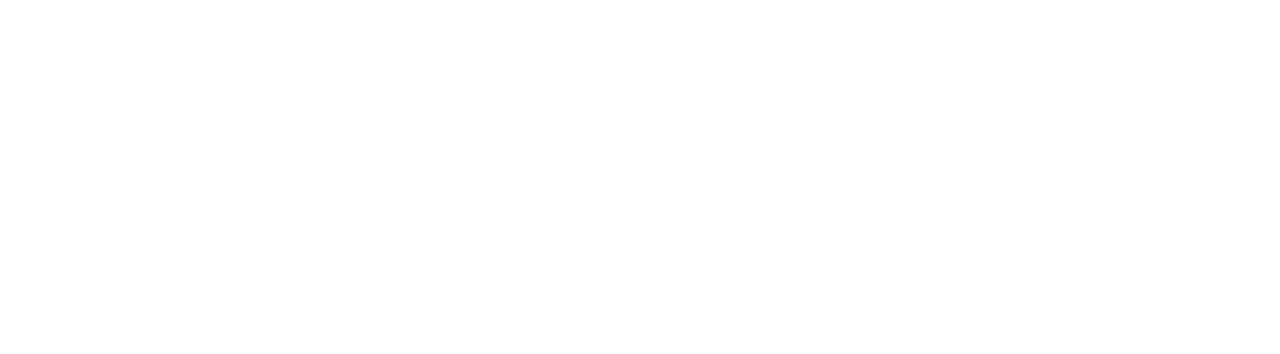
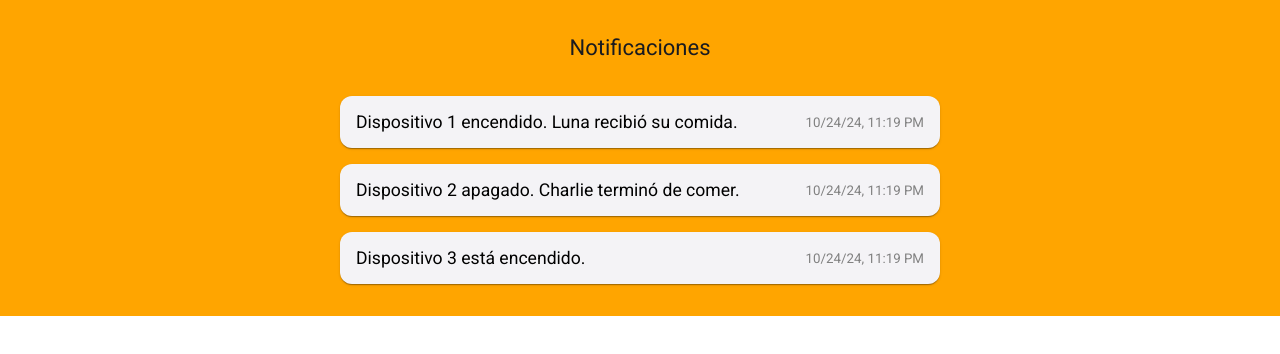
Before and after one commit to League-of-Coders-UPC/Masticat-FrontendApplication, an Angular app: page /notifications in a window 1280 px wide. Before the commit this address led to /. Shown: the top 354 px of the page. Built offline with nearby package versions, Linux system fonts and the light colour scheme.

Commit message:
Create notification component

```diff
--- a/package.json
+++ b/package.json
@@ -20,6 +20,7 @@
     "@angular/platform-browser": "^18.2.0",
     "@angular/platform-browser-dynamic": "^18.2.0",
     "@angular/router": "^18.2.0",
+    "@fortawesome/fontawesome-free": "^6.6.0",
     "masticat-frontend-application": "file:",
     "rxjs": "~7.8.0",
     "tslib": "^2.3.0",
--- a/src/app/app.routes.ts
+++ b/src/app/app.routes.ts
@@ -5,6 +5,7 @@
 import {ProfileComponent} from "./profile/profile.component";
 import {DeviceListComponent} from "./device-list/device-list.component";
 import {RegisterComponent} from "./register/register.component";
+import {NotificationComponent} from "./notification/notification.component";
 
 export const routes: Routes = [
     { path: 'login', component: LoginComponent },
@@ -12,4 +13,5 @@
   { path: '', redirectTo: '/login', pathMatch: 'full' },
   { path: 'profile', component: ProfileComponent, canActivate: [AuthGuard] },
   {path: 'signup',component:RegisterComponent},
+  {path: 'notifications' , component: NotificationComponent}
 ];
--- a/src/app/auth.service.ts
+++ b/src/app/auth.service.ts
@@ -44,4 +44,6 @@
       })
     );
   }
+
+
 }
--- a/src/app/dashboard/dashboard.component.html
+++ b/src/app/dashboard/dashboard.component.html
@@ -15,12 +15,17 @@
     <mat-toolbar color="primary" class="custom-toolbar">
       <span></span>
       <span class="spacer"></span>
-      <button mat-icon-button [routerLink]="['/profile']">
+      <button mat-menu-item (click)="openNotification()" class="icon-button">
+        <mat-icon>notifications</mat-icon>
+      </button>
+
+      <button mat-icon-button [routerLink]="['/profile']" class="icon-button">
         <mat-icon>account_circle</mat-icon>
       </button>
-      <mat-menu #menu="matMenu">
-        <button mat-menu-item (click)="logout()">Logout</button>
-      </mat-menu>
+
+      <button mat-menu-item [routerLink]="['/login']" class="icon-button">
+        <mat-icon>logout</mat-icon>
+      </button>
     </mat-toolbar>
 
     <div class="content">
--- a/src/app/dashboard/dashboard.component.scss
+++ b/src/app/dashboard/dashboard.component.scss
@@ -16,22 +16,41 @@
   cursor: pointer;
   color: #1e0e62;
 }
+.icon-button {
+  width: 40px;
+  height: 40px;
+  border-radius: 50%;
+  border: 2px;
+  background-color: transparent;
+  cursor: pointer;
+  justify-content: space-between;
+
+  mat-icon {
+    font-size: 26px;
+    image-orientation: from-image;
+    color: #000;
+    border-radius: 50%;
+  }
+  &:hover {
+    border-color: #FFA500;
+  }
+}
 
 .dashboard-container {
   display: flex;
-  min-height: 100vh; // Asegura que la barra lateral cubra al menos la altura de la ventana
+  min-height: 100vh;
 
   .sidebar {
-    width: 180px; // Ancho de la barra lateral reducido
+    width: 180px;
     background-color: $primary-color;
     padding: 10px;
     display: flex;
     flex-direction: column;
-    justify-content: space-between; // Asegura que el contenido se extienda hasta abajo
+    justify-content: space-between;
 
     .device-list {
-      flex-grow: 1; // Hace que la lista de dispositivos ocupe todo el espacio disponible
-      overflow-y: auto; // Habilita el desplazamiento si hay muchos dispositivos
+      flex-grow: 1;
+      overflow-y: auto;
       display: flex;
       flex-direction: column;
       gap: 10px;
@@ -39,7 +58,6 @@
       .device-item {
         background-color: white;
         padding: 10px;
-        border-radius: 8px;
         box-shadow: 0 2px 4px rgba(0, 0, 0, 0.1);
         font-size: 14px;
         color: black;
@@ -53,7 +71,7 @@
 
   .main-content {
     flex-grow: 1;
-    background-color: white; // La barra vertical es blanca
+    background-color: white;
     padding: 20px;
 
     .custom-toolbar {
--- a/src/app/dashboard/dashboard.component.ts
+++ b/src/app/dashboard/dashboard.component.ts
@@ -8,6 +8,7 @@
 import { MatIconModule } from '@angular/material/icon';
 import { MatMenuModule } from '@angular/material/menu';
 import { CommonModule } from '@angular/common';
+import {NotificationComponent} from "../notification/notification.component";
 
 @Component({
   selector: 'app-dashboard',
@@ -27,7 +28,6 @@
   gifPath: string = '/assets/catcam.gif';
   pets: any[] = [];
 
-  // Aquí se inicializa el array de dispositivos
   devices: any[] = [
     { name: 'Device 1', id: 'h1h1h1h1h1' },
     { name: 'Device 2', id: 'h2h2h2h2h2' }
@@ -42,11 +42,23 @@
   ngOnInit(): void {
     this.pets = [
       {
-        name:'Luna',
+        name: 'Luna',
         age: 5,
         weight: 4.5
       }
     ];
+  }
+
+  openNotification(): void {
+    const dialogRef = this.dialog.open(NotificationComponent, {
+      width: '400px'
+    });
+
+    dialogRef.afterClosed().subscribe((result) => {
+      if (result) {
+        console.log('Notificación cerrada con resultado:', result);
+      }
+    });
   }
 
   openAddPetDialog(): void {
--- /dev/null
+++ b/src/app/notification/notification.component.html
@@ -0,0 +1,14 @@
+<div class="notification-container">
+  <mat-toolbar color="primary">
+    <span>Notificaciones</span>
+  </mat-toolbar>
+
+  <div class="notifications-list">
+    <mat-card *ngFor="let notification of notifications" class="notification-card">
+      <mat-card-content>
+        <p>{{ notification.message }}</p>
+        <small>{{ notification.timestamp | date: 'short' }}</small>
+      </mat-card-content>
+    </mat-card>
+  </div>
+</div>
--- /dev/null
+++ b/src/app/notification/notification.component.scss
@@ -0,0 +1,38 @@
+.notification-container {
+  display: flex;
+  flex-direction: column;
+  align-items: center;
+  padding: 1rem;
+  background:  #FFA500;
+}
+
+.mat-toolbar {
+  width: 100%;
+  justify-content: center;
+  background:  #FFA500;
+}
+
+.notifications-list {
+  width: 100%;
+  max-width: 600px;
+  margin-top: 1rem;
+}
+
+.notification-card {
+  margin-bottom: 1rem;
+}
+
+.notification-card mat-card-content {
+  display: flex;
+  justify-content: space-between;
+  align-items: center;
+}
+
+.notification-card p {
+  font-size: 1.1rem;
+  margin: 0;
+}
+
+.notification-card small {
+  color: gray;
+}
--- /dev/null
+++ b/src/app/notification/notification.component.ts
@@ -0,0 +1,29 @@
+import { Component, OnInit } from '@angular/core';
+import {DatePipe, NgForOf} from "@angular/common";
+import {MatCard, MatCardContent} from "@angular/material/card";
+import {MatToolbar} from "@angular/material/toolbar";
+
+@Component({
+  selector: 'app-notification',
+  templateUrl: './notification.component.html',
+  standalone: true,
+  imports: [
+    DatePipe,
+    MatCardContent,
+    MatCard,
+    MatToolbar,
+    NgForOf
+  ],
+  styleUrls: ['./notification.component.scss']
+})
+export class NotificationComponent implements OnInit {
+  notifications = [
+    { message: 'Dispositivo 1 encendido. Luna recibió su comida.', timestamp: new Date() },
+    { message: 'Dispositivo 2 apagado. Charlie terminó de comer.', timestamp: new Date() },
+    { message: 'Dispositivo 3 está encendido.', timestamp: new Date() }
+  ];
+
+  constructor() { }
+
+  ngOnInit(): void { }
+}
```
Also changed, not shown: 2 other files (tests, documents, lock files or other folders).
